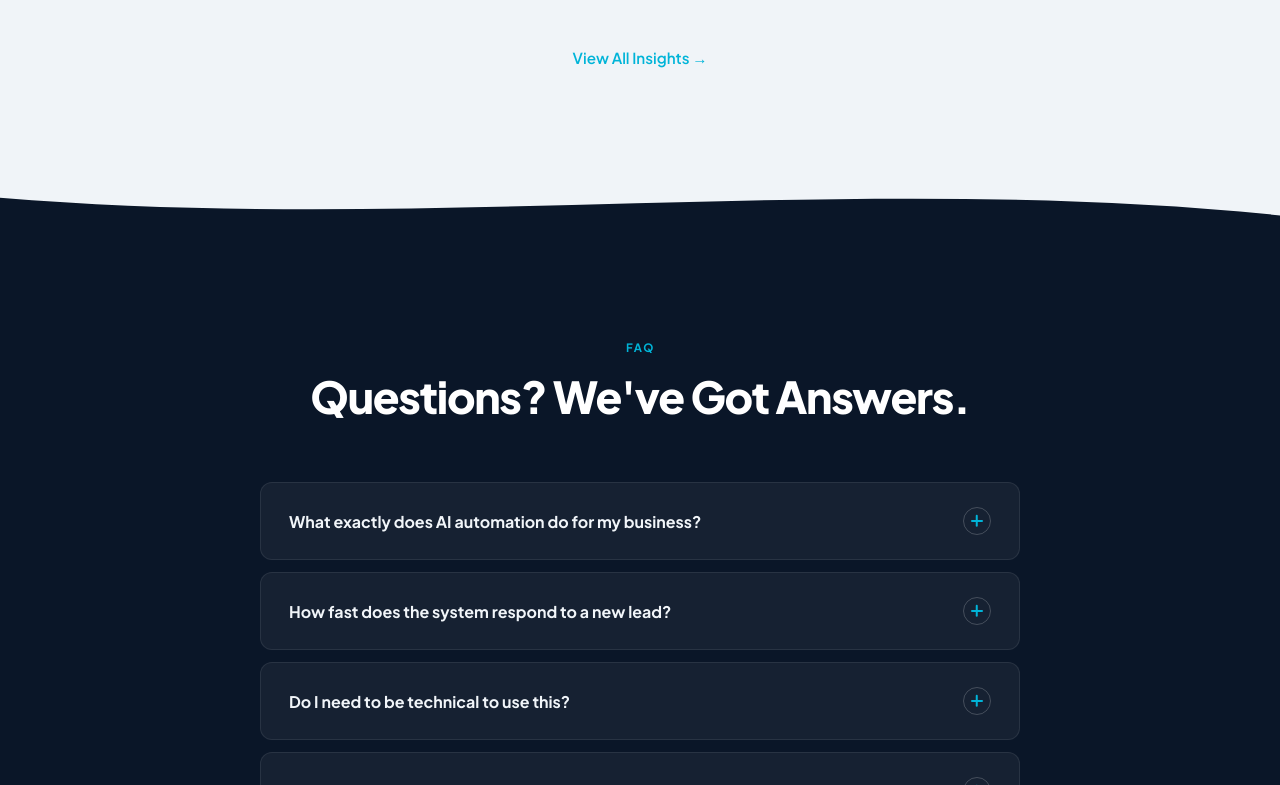
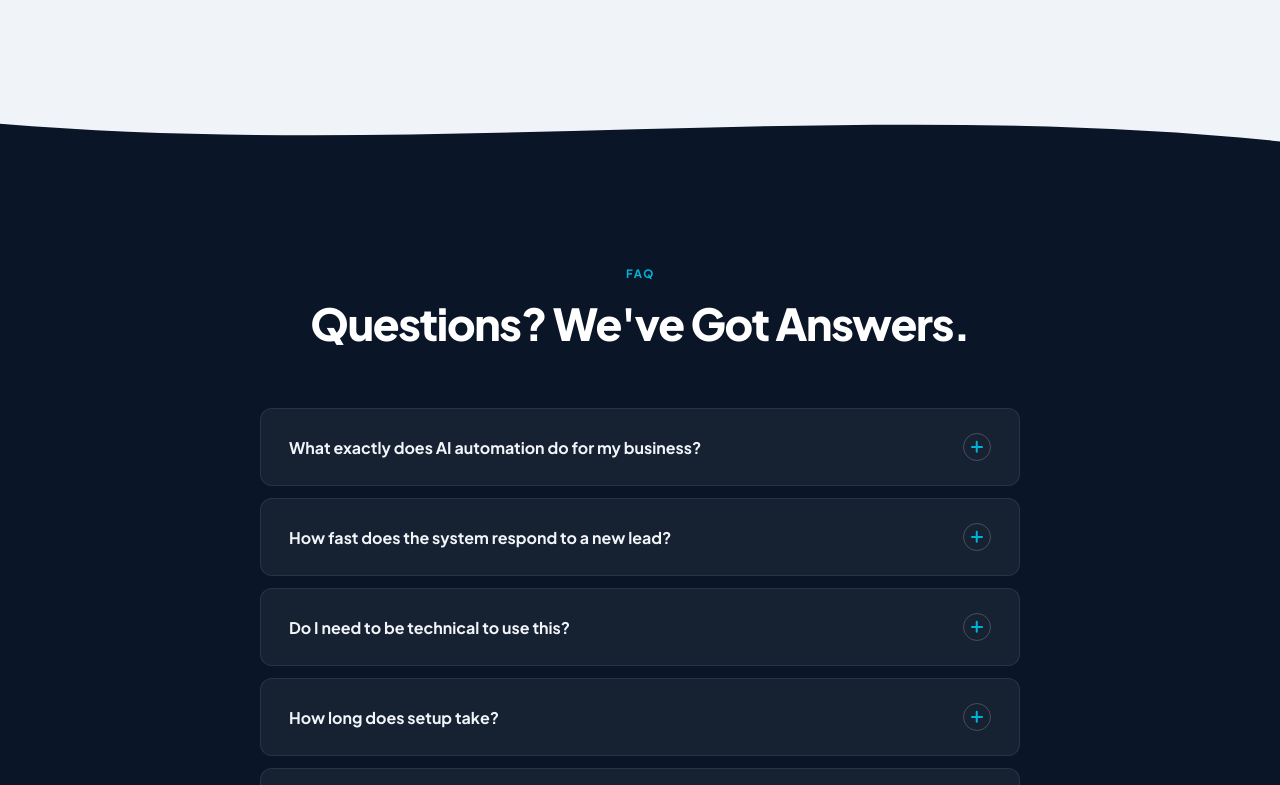
Before and after one commit to JitImlegitscaled/Anchor-Digital, a website: page index.html in a window 1280 px wide. Shown: the part 11215-12000 px from the top of the page. Drawn offline with Linux system fonts and the light colour scheme.

Commit message:
Remove View All Insights button

```diff
--- a/index.html
+++ b/index.html
@@ -3646,7 +3646,6 @@
         </article>
 
       </div>
-      <a href="/insights" style="display:block;text-align:center;margin-top:48px;color:#00B4D8;font-weight:600;font-size:0.95rem;font-family:'Plus Jakarta Sans',sans-serif;transition:color 0.18s ease,text-decoration 0.18s ease;" onmouseover="this.style.color='#0090B0';this.style.textDecoration='underline';" onmouseout="this.style.color='#00B4D8';this.style.textDecoration='none';">View All Insights →</a>
     </div>
   </section>
 
```
